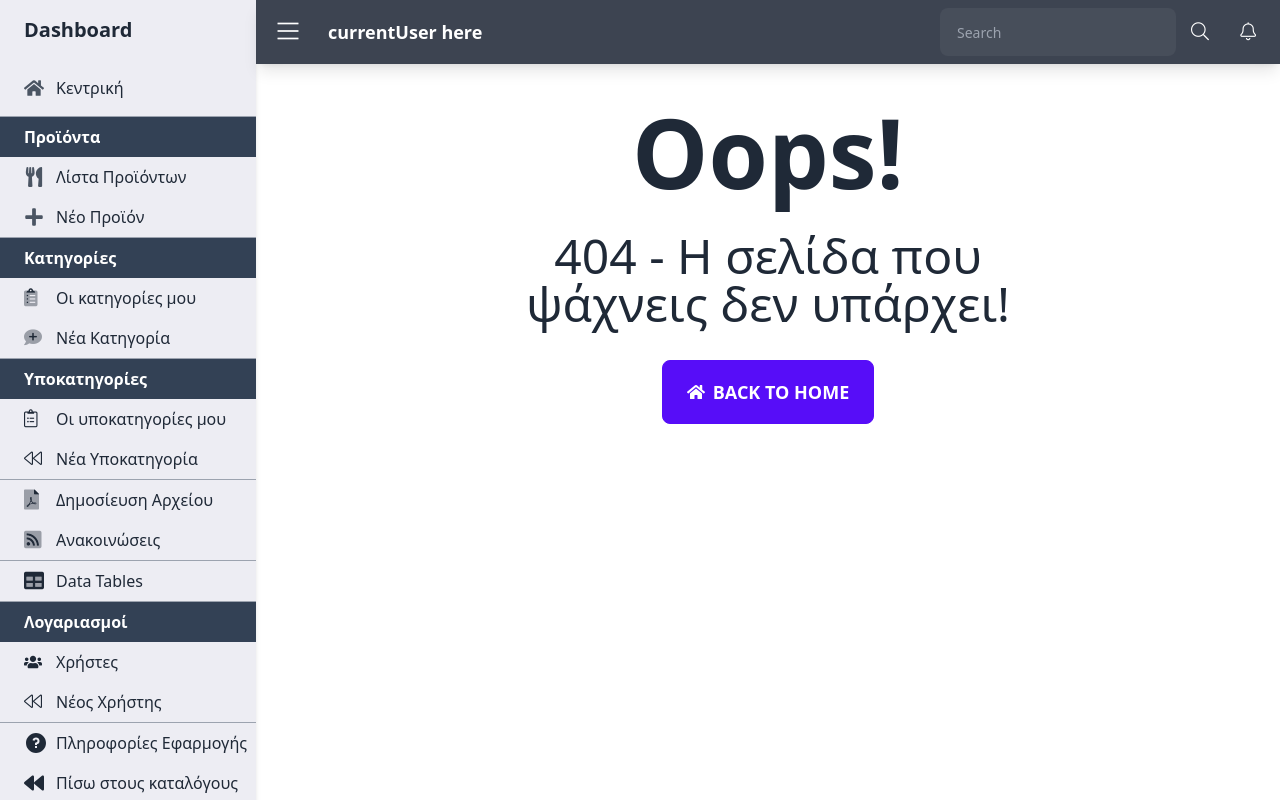
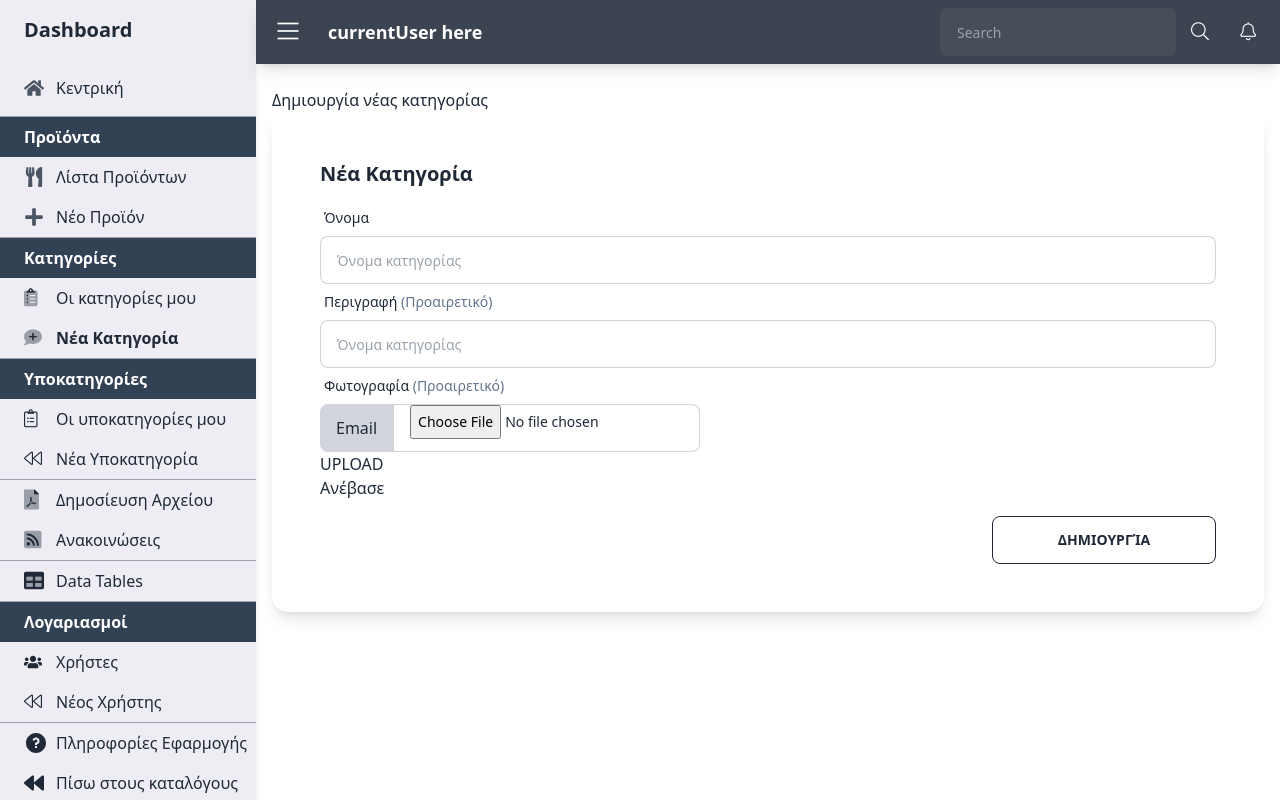
Before and after one commit to theodosiskats/OnlineMenu-REACT_REDUX, a React (Create React App) app in the folder client/: page /dashboard/NewCategory in a window 1280 px wide. Shown: the top 800 px of the page. Built offline with nearby package versions, Linux system fonts and the light colour scheme.

Commit message:
Dev & Feat
Removed redux-persist
Created basic from on new category /dashboard

```diff
--- a/client/package.json
+++ b/client/package.json
@@ -22,7 +22,6 @@
     "react-uuid": "^1.0.2",
     "redux": "^4.1.2",
     "redux-devtools-extension": "^2.13.9",
-    "redux-persist": "^6.0.0",
     "redux-thunk": "^2.4.1",
     "web-vitals": "^2.1.4"
   },
--- /dev/null
+++ b/client/src/components/dashboard/pages/NewCategory.jsx
@@ -0,0 +1,95 @@
+import React from 'react'
+import { useState } from 'react'
+import { SiPhotobucket } from 'react-icons/si'
+import Upload from '../../shared/Upload'
+
+function NewCategory() {
+  const [name, setName] = useState('')
+  const [description, setDescription] = useState('')
+  const [photo, setPhoto] = useState({})
+
+  const onSubmit = (e) => {
+    e.preventDefault()
+    console.log('new category:', category)
+    dispatch(createCategory({ name, description }))
+  }
+
+  return (
+    <div>
+      <h1>Δημιουργία νέας κατηγορίας</h1>
+
+      <div className='card shadow-lg w-auto mx-auto'>
+        <div className='card-body p-12'>
+          <h2 className='card-title'>Νέα Κατηγορία</h2>
+
+          <form className='form-control' onSubmit={onSubmit}>
+            <label htmlFor='name' className='label'>
+              <span className='label-text'>Όνομα</span>
+            </label>
+            <input
+              type='text'
+              placeholder='Όνομα κατηγορίας'
+              className='input input-bordered'
+              name='name'
+              id='name'
+              value={name}
+              onChange={(e) => setName(e.target.value)}
+            />
+
+            {/* TODO - add onChange check if the category already exist or onSubmit */}
+            <label htmlFor='description' className='label'>
+              <span className='label-text'>
+                Περιγραφή <span className='text-slate-500'>(Προαιρετικό)</span>
+              </span>
+            </label>
+            <input
+              type='text'
+              placeholder='Όνομα κατηγορίας'
+              className='input input-bordered'
+            />
+
+            <label class='label'>
+              <span class='label-text'>
+                Φωτογραφία <span className='text-slate-500'>(Προαιρετικό)</span>
+              </span>
+            </label>
+            <label htmlFor='uploadImageButton' class='input-group'>
+              <span>Email</span>
+              <input
+                type='file'
+                placeholder='info@site.com'
+                class='input input-bordered'
+              />
+            </label>
+
+            <input
+              accept='image/*'
+              id='icon-button-file'
+              type='file'
+              style={{ display: 'none' }}
+            />
+            <label htmlFor='icon-button-file'>
+              <button>UPLOAD</button>
+            </label>
+
+            <input
+              type='file'
+              accept='image/*'
+              style={{ display: 'none' }}
+              id='contained-button-file'
+            />
+            <label htmlFor='contained-button-file'>
+              <Upload/>
+            </label>
+
+            <button class='btn btn-outline btn-neutral w-3/12 place-self-end mt-4'>
+              Δημιουργία
+            </button>
+          </form>
+        </div>
+      </div>
+    </div>
+  )
+}
+
+export default NewCategory
--- a/client/src/components/layout/dashboard/NavBar.jsx
+++ b/client/src/components/layout/dashboard/NavBar.jsx
@@ -4,6 +4,8 @@ import { RiQuestionFill } from 'react-icons/ri'
 import { FaBackward, FaUsers, FaUtensils, FaPlus, FaHome } from 'react-icons/fa'
 import { FiUser, FiUserPlus, FiUsers, FiUserCheck } from 'react-icons/fi'
 import { BsBarChartSteps } from 'react-icons/bs'
+
+// TODO - fix screen scaling for navbar hide and header width when navbar hides
 
 function NavBar({ children }) {
   return (
@@ -94,7 +96,7 @@ function NavBar({ children }) {
                 </li>
                 <li>
                   <NavLink
-                    to='/dashboard/'
+                    to='/dashboard/NewCategory'
                     className={(navData) =>
                       navData.isActive
                         ? 'flex items-center pl-6 p-2 space-x-3 rounded-md font-semibold'
--- /dev/null
+++ b/client/src/components/shared/Upload.jsx
@@ -0,0 +1,9 @@
+import React from 'react'
+
+export default function Upload() {
+  return (
+    <div>
+      <button>Ανέβασε</button>
+    </div>
+  )
+}
--- a/client/src/index.js
+++ b/client/src/index.js
@@ -1,18 +1,13 @@
 import React from 'react';
 import ReactDOM from 'react-dom';
 import { Provider } from 'react-redux'
-import { PersistGate } from 'redux-persist/integration/react'
-// import { store, persistor } from './store'
 import store from './store'
 import './index.css';
 import App from './App';
 
-// TODO - fix persistor
 ReactDOM.render(
   <Provider store={store}>
-    {/* <PersistGate loading={null} persistor={persistor}> */}
       <App />
-    {/* </PersistGate> */}
   </Provider>,
   document.getElementById('root')
 );
--- a/client/src/routes/Dashboard.jsx
+++ b/client/src/routes/Dashboard.jsx
@@ -4,6 +4,7 @@ import NavBar from '../components/layout/dashboard/NavBar';
 import Header from '../components/layout/dashboard/Header';
 import Index from '../components/dashboard/pages/Index';
 import NotFound from '../components/frontpage/pages/NotFound';
+import NewCategory from '../components/dashboard/pages/NewCategory';
 
 function Dashboard() {
   return (
@@ -11,6 +12,7 @@ function Dashboard() {
       <NavBar>
         <Routes>
           <Route exact path='/' element={<Index />} />
+          <Route exact path="/NewCategory" element={<NewCategory />} />
           <Route exact path="/*" element={<NotFound root={'/dashboard'} />} />
         </Routes>
       </NavBar>
--- a/client/src/routes/Frontpages.jsx
+++ b/client/src/routes/Frontpages.jsx
@@ -18,7 +18,7 @@ function Frontpage() {
             <Route exact path="" element={<Home />} />
             <Route exact path="About" element={<About />} />
             <Route exact path="Catalogue/:category" element={<Catalogue />} />
-            <Route exact path="notfound" element={<NotFound root={'frontpage'} />} />
+            <Route exact path="notfound" element={<NotFound root={'/frontpage'} />} />
             <Route exact path="*" element={<NotFound />} />
           </Routes>
         </main>
```
Also changed, not shown: client/src/components/dashboard/pages/Index.jsx (+5 -3 lines), client/src/store.js (+0 -17 lines), 1 other file (tests, documents, lock files or other folders).
